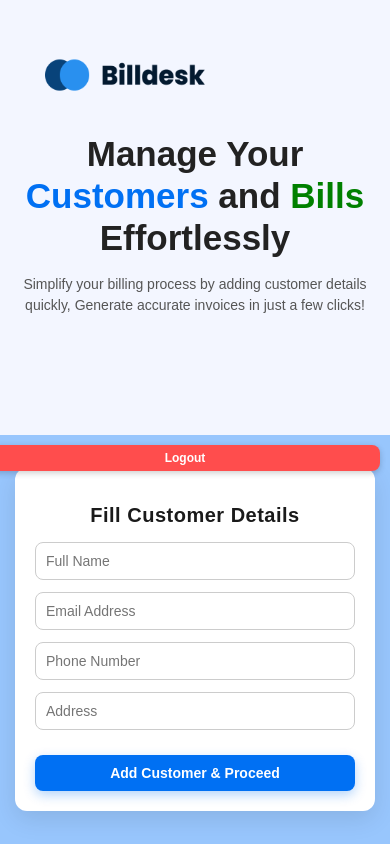
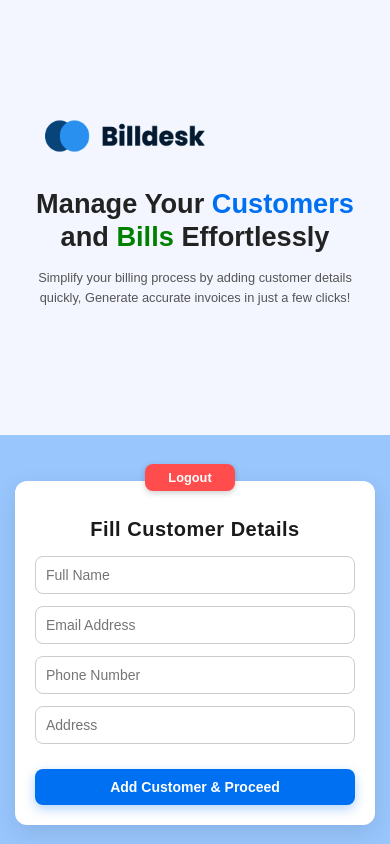
Before and after one commit to monalsutar/Quick-Bill, a Next.js app: page /customer in a window 390 px wide. Built offline with nearby package versions, Linux system fonts and the light colour scheme.

Commit message:
Updated CSS Responsive

```diff
--- a/src/app/customer/CustomerPage.css
+++ b/src/app/customer/CustomerPage.css
@@ -176,7 +176,7 @@
         flex-direction: column;
         width: 100%;
         margin: 0;
-        padding: 0;
+        /* padding: 6%; */
         overflow-x: hidden;
         /* overflow-y: hidden; */
     }
@@ -184,11 +184,11 @@
     /* Make logo relative on mobile */
     .left-panel .logo {
         position: fixed;
-        margin-top: -50px;
+
         width: 50%;
         /* adjust size to fit mobile */
         height: auto;
-        margin-left: -200px;
+        /* margin-left: -200px; */
     }
 
     .left-panel,
@@ -217,13 +217,13 @@
 
     /* Left Panel Text */
     .left-panel h1 {
-        font-size: 35px;
+        font-size: 170%;
         line-height: 1.2;
         margin-bottom: 10px;
     }
 
     .left-panel p {
-        font-size: 14px;
+        font-size: 80%;
         line-height: 1.5;
         /* margin-bottom: 15px; */
         padding: 0 5px;
@@ -259,9 +259,11 @@
     /* Logout button adjustments */
     .logout-btn {
         top: 10px;
-        right: 10px;
+        right: 5px;
         padding: 6px 10px;
-        font-size: 12px;
+        font-size: 80%;
+        position: relative;
+        width: 25%;
     }
 
     /* Logo adjustments */
--- a/src/app/customer/page.js
+++ b/src/app/customer/page.js
@@ -68,7 +68,7 @@ export default function CustomerPage() {
           </div>
 
           {/* Text Content */}
-          <div style={{ maxWidth: "650px" }}>
+          <div>
             <h1 >
               Manage Your <span style={{ color: "#0070f3" }}>Customers</span> and{" "}
               <span style={{ color: "green" }}>Bills</span> Effortlessly
@@ -86,7 +86,6 @@ export default function CustomerPage() {
 
         {/* Right Panel - Form */}
         <div className="right-panel">
-          {/* Logout Button */}
           <button
             onClick={handleLogout}
             className="logout-btn"
@@ -95,6 +94,7 @@ export default function CustomerPage() {
           >
             Logout
           </button>
+          {/* Logout Button */}
 
           {/* Form Card */}
           <div className="form-card">
--- a/src/app/proceed/proceed.css
+++ b/src/app/proceed/proceed.css
@@ -83,7 +83,7 @@
 }
 
 .form-card .category{
-    width: 104%;
+    width: 100%;
 
 }
 
@@ -108,6 +108,7 @@
   color: #000000;
   width: 100%;
   justify-content: center;
+  /* background-color: yellow; */
 }
 
 
@@ -115,6 +116,7 @@
 .payment-options {
   display: flex;
   gap: 15px;
+  justify-content: center;
   align-items: center;
   flex-wrap: nowrap;   /* important: no wrapping */
   white-space: nowrap; /* keep labels and radios on single line */
@@ -298,91 +300,107 @@
 }
 
 /* ✅ Improved responsive layout for mobile screens */
-@media (max-width: 720px) {
 
-  /* Stack layout vertically */
+/* ✅ Improved mobile responsive layout */
+@media (max-width: 600px) {
+
   .proceed-container {
     flex-direction: column;
     height: auto;
+    width: 100%;
     padding: 0;
-    width: 100%;
+    overflow-x: hidden;
   }
 
-  /* Left Panel adjustments */
+  /* Left panel stacks first */
   .left-panel {
-    width: 87%;
-    padding: 30px 30px;
+    width: 90%;
+    padding: 20px;
+    background-color: #eef3ff;
     align-items: center;
   }
 
-  .form-card {
-    width: 100%;
-    max-width: 400px;
-    padding: 25px 20px;
-    height: auto;
-  }
-
-  .category{
-    width: 50%;
-  }
-
-  /* Center logo */
   .logo {
     position: static;
     width: 120px;
     margin-bottom: 15px;
   }
 
-  /* Right Panel adjustments */
+  .form-card {
+    width: 100%;
+    max-width: 380px;
+    padding: 20px;
+    height: auto;
+    box-shadow: 0 4px 10px rgba(0, 0, 0, 0.1);
+  }
+
+  .form-card select,
+  .form-card input {
+    width: 92%;
+    font-size: 15px;
+    margin-bottom: 12px;
+  }
+
+  .payment-options {
+    flex-wrap: wrap;
+    justify-content: center;
+    gap: 10px;
+    width: 100%;
+  }
+
+  .add-btn {
+    width: 100%;
+    margin-top: 10px;
+  }
+
+  /* Right panel below form */
   .right-panel {
-    width: 90%;
-    padding: 25px 20px;
-    border-left: none;
-    border-top: 1px solid #e0e0e0;
-    position: relative;
+    width: 100%;
+    padding: 20px;
+    border: none;
+    border-top: 1px solid #ccc;
     display: flex;
     flex-direction: column;
-    justify-content: flex-start;
     align-items: center;
   }
 
-  /* Header and date alignment */
   .right-header {
     width: 100%;
-    text-align: left;
-    margin-bottom: 15px;
+    text-align: center;
+    margin-bottom: 10px;
   }
 
   .right-header h2 {
     font-size: 22px;
-    text-align: left;
   }
 
   .right-header .right-date {
     font-size: 13px;
-    text-align: left;
   }
 
-  /* Table styling — take full width */
   .table-wrapper {
     width: 100%;
     overflow-x: auto;
-    padding-bottom: 0; /* remove extra padding */
+    margin-bottom: 80px;
   }
 
   .product-table {
     width: 100%;
-    font-size: 14px;
+    font-size: 13px;
   }
 
-  /* Delete button centered */
-  .delete-selected-container {
-    text-align: right;
-    margin-bottom: 10px;
-    width: 100%;
+  /* Fix logout button position */
+  .logout-btn {
+    top: 15px;
+    right: 10px;
+    width: 30%;
+    padding: 6px 10px;
+    font-size: 13px;
+    /* position: fixed; */
+    z-index: 1001;
   }
 
-  /* ✅ Keep Save & Mail buttons fixed at bottom of the screen */
+  /* Bottom-fixed Save/Mail buttons */
   .action-buttons {
     position: fixed;
     bottom: 0;
@@ -390,34 +408,19 @@
     width: 100%;
     background: #ffffff;
     border-top: 1px solid #e0e0e0;
-    padding: 10px 15px;
+    padding: 12px 15px;
     display: flex;
     justify-content: center;
-    gap: 15px;
+    gap: 10px;
     box-shadow: 0 -2px 10px rgba(0, 0, 0, 0.1);
     z-index: 1000;
   }
 
   .save-btn,
   .mail-btn {
-    padding: 10px 20px;
-    font-size: 15px;
     flex: 1;
+    padding: 10px 15px;
+    font-size: 14px;
     max-width: 160px;
   }
-
-  /* Payment section */
-  .payment-options {
-    flex-wrap: wrap;
-    justify-content: center;
-    white-space: normal;
-  }
-
-  /* Logout button smaller and top-right */
-  .logout-btn {
-    top: 15px;
-    right: 20px;
-    padding: 6px 12px;
-    font-size: 14px;
-  }
 }
```
